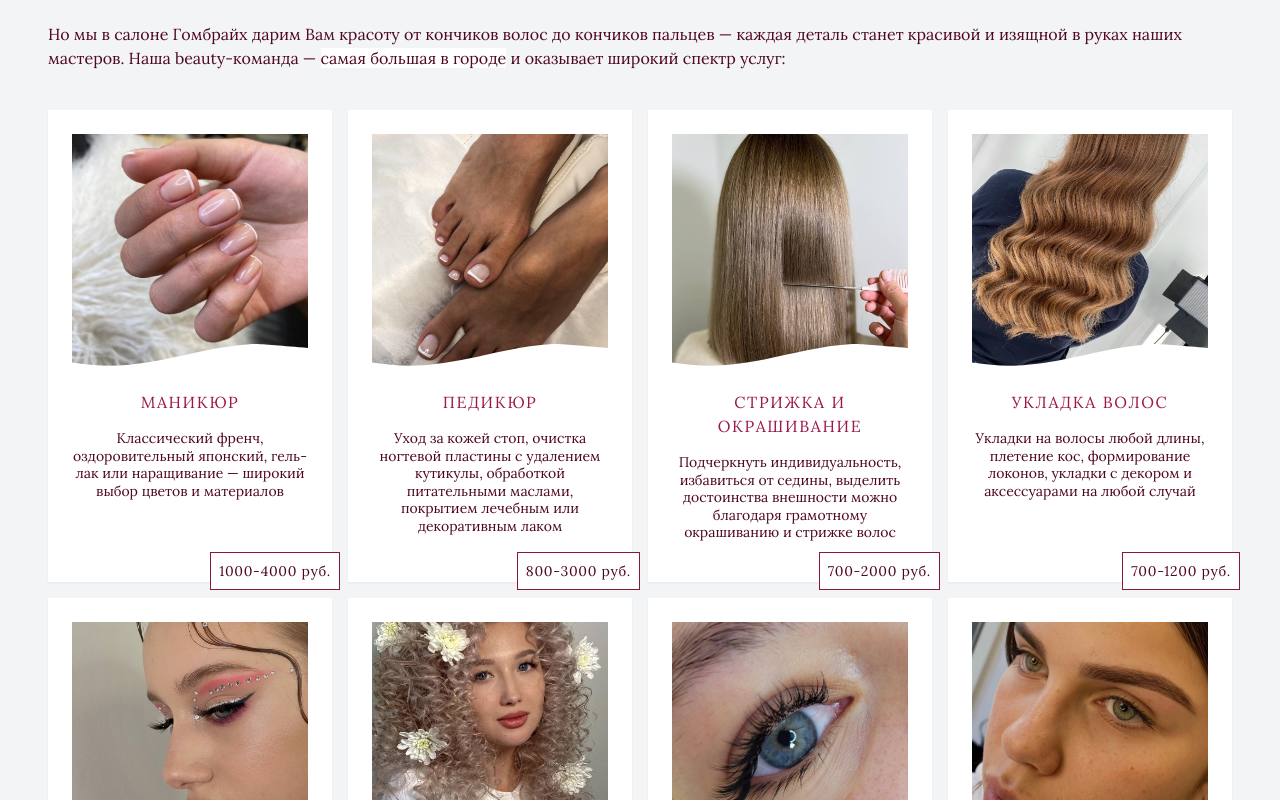
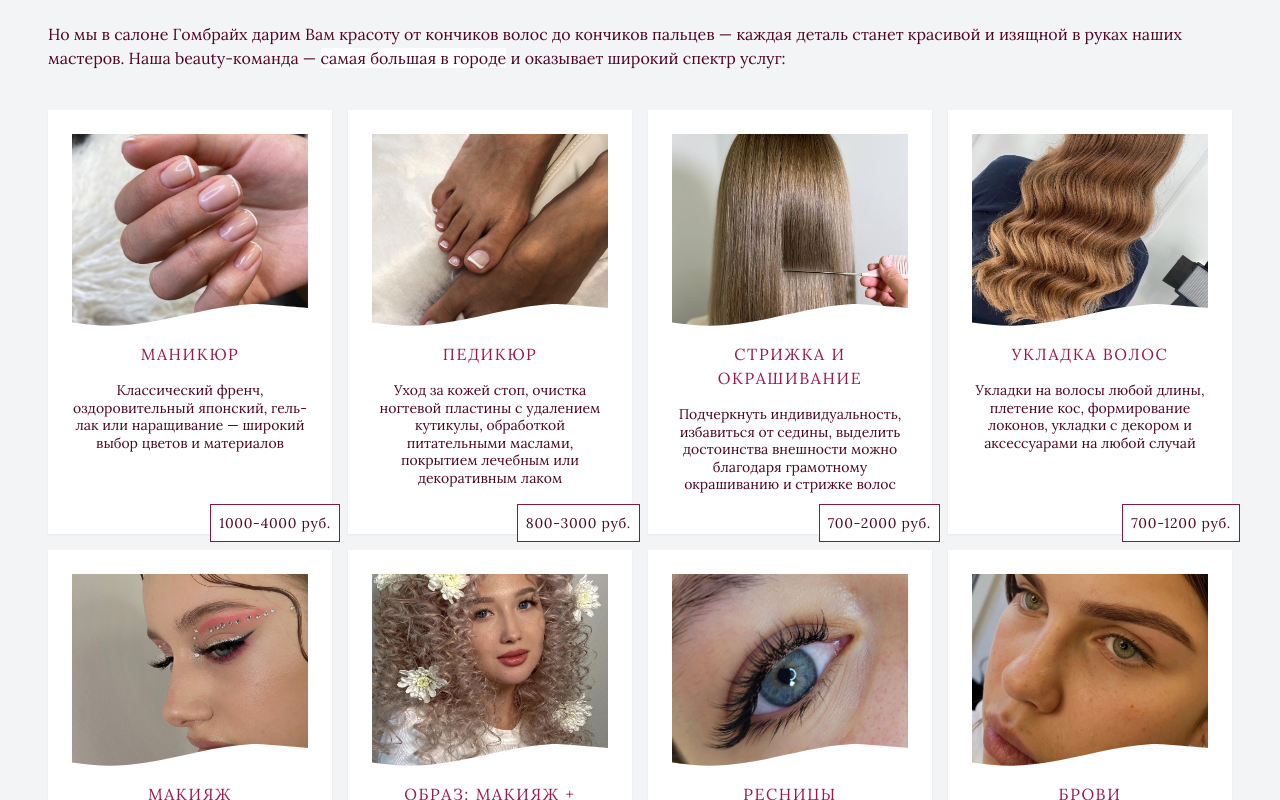
Before and after one commit to silverarrowz/nextjs-beauty-salon, a Next.js app: page / in a window 1280 px wide. Shown: the part 1800-2600 px from the top of the page. Built offline with nearby package versions, Linux system fonts and the light colour scheme; no server answers; the database is empty.

Commit message:
fix services section Mozilla bug

```diff
--- a/src/components/ServicesSection.tsx
+++ b/src/components/ServicesSection.tsx
@@ -95,9 +95,9 @@ const ServicesSection = () => {
               className="relative max-w-96 sm:max-w-72 p-6 shadow-sm
               bg-card justify-self-center"
             >
-              <div className="relative overflow-hidden">
+              <div className="relative overflow-hidden h-60 sm:h-48 lg:h-40 xl:h-52">
                 <img
-                  className="object-cover aspect-[4/3] sm:aspect-square mb-5
+                  className="object-cover w-full max-h-full mb-5
                  hover:scale-105 transition-transform"
                   src={service.image}
                   alt={service.title}
@@ -107,7 +107,7 @@ const ServicesSection = () => {
                   width="180%"
                   height="57.82px"
                   xmlns="http://www.w3.org/2000/svg"
-                  className="absolute -bottom-2 -left-16 -right-4"
+                  className="absolute -bottom-2.5 -left-16 -right-4 md:-bottom-4 "
                 >
                   {" "}
                   <path
```
